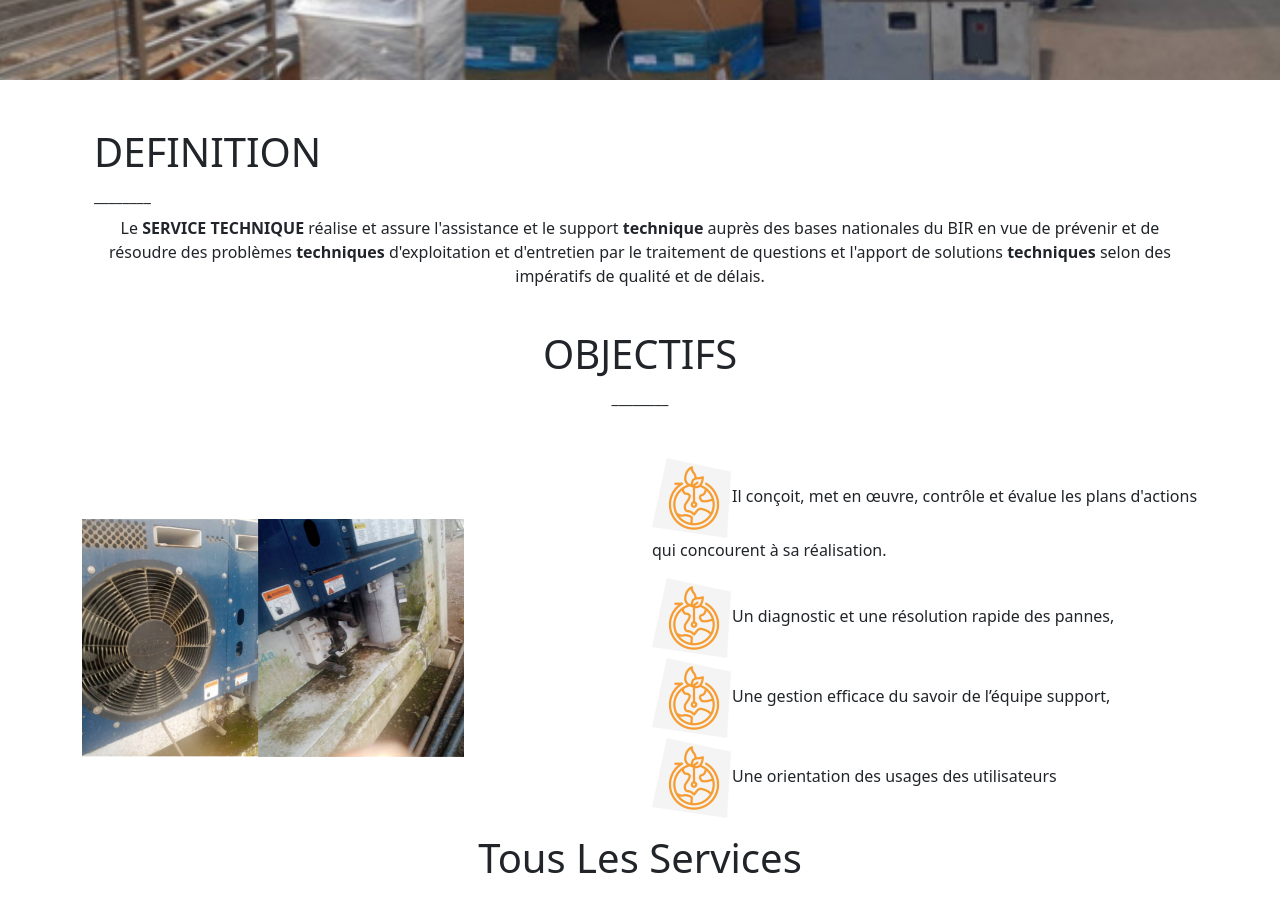
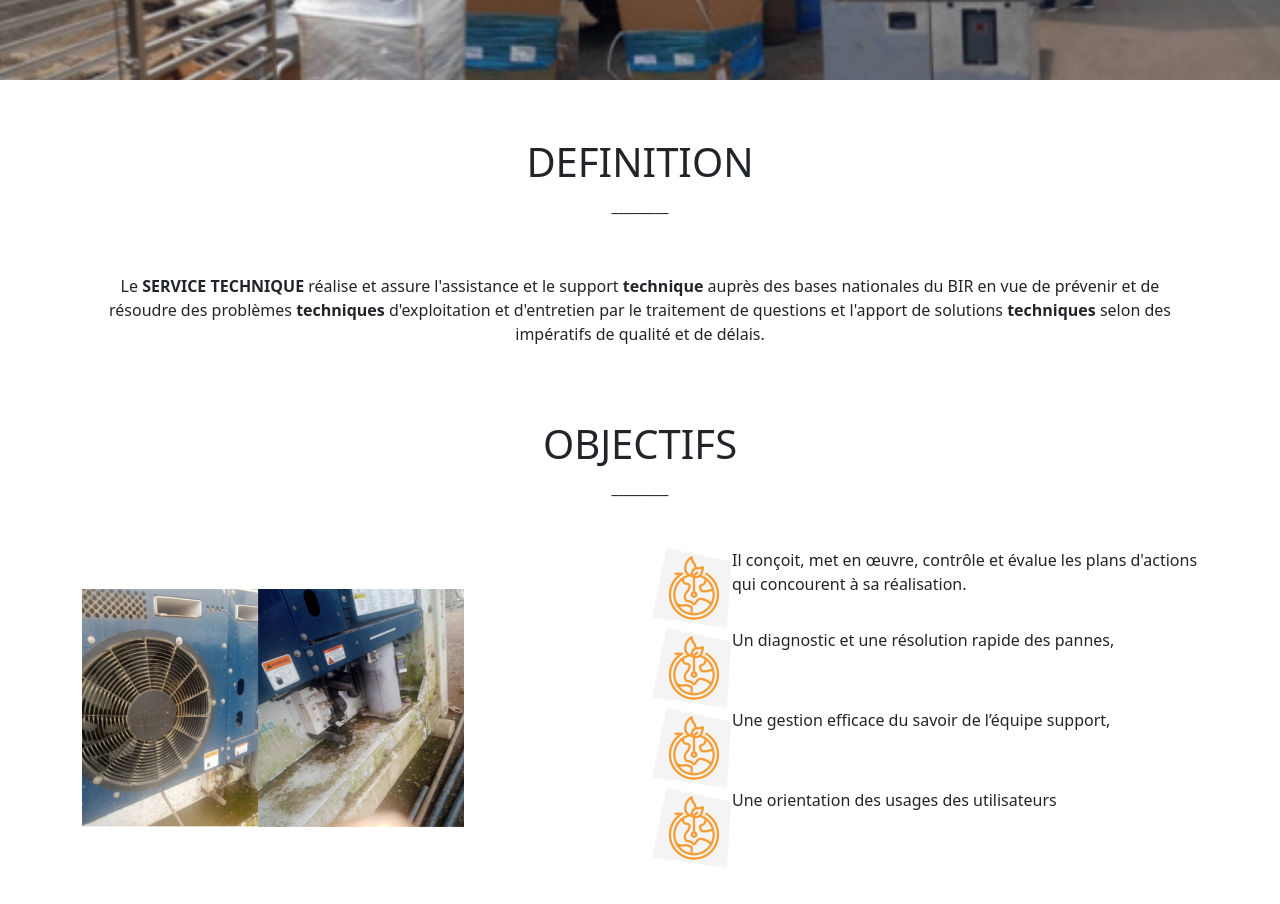
Before and after one commit to Elcid-Chawa/service-technique, a React (Create React App) app: page / in a window 1280 px wide. Shown: the part 520-1424 px from the top of the page. Built offline with nearby package versions, Linux system fonts and the light colour scheme.

Commit message:
complete main page

```diff
--- a/src/components/Main.js
+++ b/src/components/Main.js
@@ -10,8 +10,17 @@ import {
 export default function Main(){
     return(
         <>
-            <Container className="flex justify-content-center flex-column  mb-3">
-                <Container className=" mt-5 justify-content-center flex-column">
+            <Container className="d-flex justify-content-center flex-column  mb-3 mt-5">
+                <Container
+                    className="mt5 mb-5"
+                    style={{
+                        display: 'flex',
+                        flexDirection: "column",
+                        justifyContent: "center",
+                        alignItems: 'center',
+                        paddingTop: "10px",
+                    }}
+                >
                         <h1 id="service">DEFINITION</h1>
                         <span>________</span>
                     </Container>
@@ -25,8 +34,8 @@ export default function Main(){
             </Container>
 
 
-            <Container className="d-flex justify-content-center flex-column  mb-3">
-                    <Container className="mt5 d-flex justify-center aling-items-center"
+            <Container className="d-flex justify-content-center flex-column  mb-3 mt-5">
+                    <Container
                         className="mt5 mb-5"
                         style={{
                             display: 'flex',
@@ -50,26 +59,26 @@ export default function Main(){
                         </Col>
                         <Col >
                         <Row className="align-items-center">
-                            <Col >
-                               <p><img src={require('../assets/img/sutainable-process.png')} fluid />
-                               <span>Il conçoit, met en œuvre, contrôle et évalue les plans d'actions qui concourent à sa réalisation.</span></p>
+                            <Col className="align-items-center">
+                               <div style={{float:"left"}}><img src={require('../assets/img/sutainable-process.png')} fluid /></div>
+                               <div>Il conçoit, met en œuvre, contrôle et évalue les plans d'actions qui concourent à sa réalisation.</div>
                             </Col>
                         </Row>
                         <Row className="align-items-center">
                             <Col >
-                                <img src={require('../assets/img/sutainable-process.png')} fluid />
+                                <div style={{float: "left"}}><img src={require('../assets/img/sutainable-process.png')} fluid /></div>
                                 <span>Un diagnostic et une résolution rapide des pannes,</span>
                             </Col>
                         </Row>
                         <Row className="align-items-center">
                             <Col >
-                                <img src={require('../assets/img/sutainable-process.png')} fluid />
+                            <div style={{float: "left"}}><img src={require('../assets/img/sutainable-process.png')} fluid /></div>
                                 <span>Une gestion efficace du savoir de l’équipe support,</span>
                             </Col>
                         </Row>
                         <Row className="align-items-center">
                             <Col >
-                                <img src={require('../assets/img/sutainable-process.png')} fluid />
+                            <div style={{float: "left"}}><img src={require('../assets/img/sutainable-process.png')} fluid /></div>
                                 <span>Une orientation des usages des utilisateurs</span>
                             </Col>
                         </Row>
@@ -78,8 +87,15 @@ export default function Main(){
                     </Row>
             </Container>
 
-            <Container className="d-flex justify-content-center flex-column mb-3">
-                    <Container className="d-flex justify-content-center">
+            <Row className="d-flex justify-content-center flex-column mb-3 mt-5">
+                    <Container
+                        className="d-flex justify-content-center align-items-center"
+                        style={{
+                            height: "200px",
+                            backgroundColor: "beige",
+                            backgroundAttachment: "fixed"
+                        }}
+                    >
                         <h1 id="service">Tous Les Services</h1>
                     </Container>
                         <Row>
@@ -144,9 +160,9 @@ export default function Main(){
                             </Col>
                         </Row>
 
-            </Container>
+            </Row>
 
-            <Row className="d-flex justify-content-center flex-column mb-3">
+            <Row className="d-flex justify-content-center flex-column mb-3 mt-5">
                 <Container className="d-flex justify-content-center align-items-center"
                     style={{
                         height: "200px",
@@ -181,26 +197,29 @@ export default function Main(){
 
                 </Row>
             </Row>
-            <Row>
-                <Container
-                    className="justify-content-center mb-3"
-                    style={{
-                        backgroundColor: "darkgrey",
-                        height:"500px"
-                    }}
 
-                >
+            <Row className="d-flex justify-content-center mb-3 mt-5 flex-column"
+                style={{
+                    backgroundColor: "darkgrey",
+
+                }}
+
+            >
                     <Container
-                        className="d-flex justify-content-center"
+                        className="d-flex justify-content-center aling-items-center flex-column mb-5"
                         style={{
-                            paddingTop: "10px"
+                            display: 'flex',
+                            flexDirection: "column",
+                            justifyContent: "center",
+                            alignItems: 'center',
+                            paddingTop: "10px",
+                            color: "white"
                         }}
                     >
-                            <h1 className="text-white">ADMINISTRATION</h1>
+                            <h1>ADMINISTRATION</h1>
+                            <span>______</span>
                     </Container>
-                    <Row className="justify-content-center align-items-center"
-                        style={{height:"500px"}}
-                    >
+                    <Row className="justify-content-center align-items-center">
                         <Col xs={4} className="m-3 text-center">
                             <Card
                                 className="align-items-center text-white"
@@ -209,7 +228,7 @@ export default function Main(){
                                     roundedCircle
                                     style={{borderBottom: "3px solid red", height: "50%", width:"50%"}}
                                     alt="..." />
-                                <Card.Title className="py-3">M. BERNADO CLEMEMET</Card.Title>
+                                <Card.Title >M. BERNADO CLEMEMET</Card.Title>
                                 <Card.Body>Responsable Service Technique du BIR</Card.Body>
                             </Card>
                         </Col>
@@ -223,12 +242,12 @@ export default function Main(){
                                     roundedCircle
                                     style={{borderBottom: "3px solid red", height: "50%", width:"50%"}}
                                     alt="..." />
-                                <Card.Title className="py-3">M. AMOGA JEHU</Card.Title>
+                                <Card.Title>M. AMOGA JEHU</Card.Title>
                                 <Card.Body>Responsable Adjoint Service Technique du BIR</Card.Body>
                             </Card>
                         </Col>
                     </Row>
-                </Container>
+
             </Row>
 
 
```
